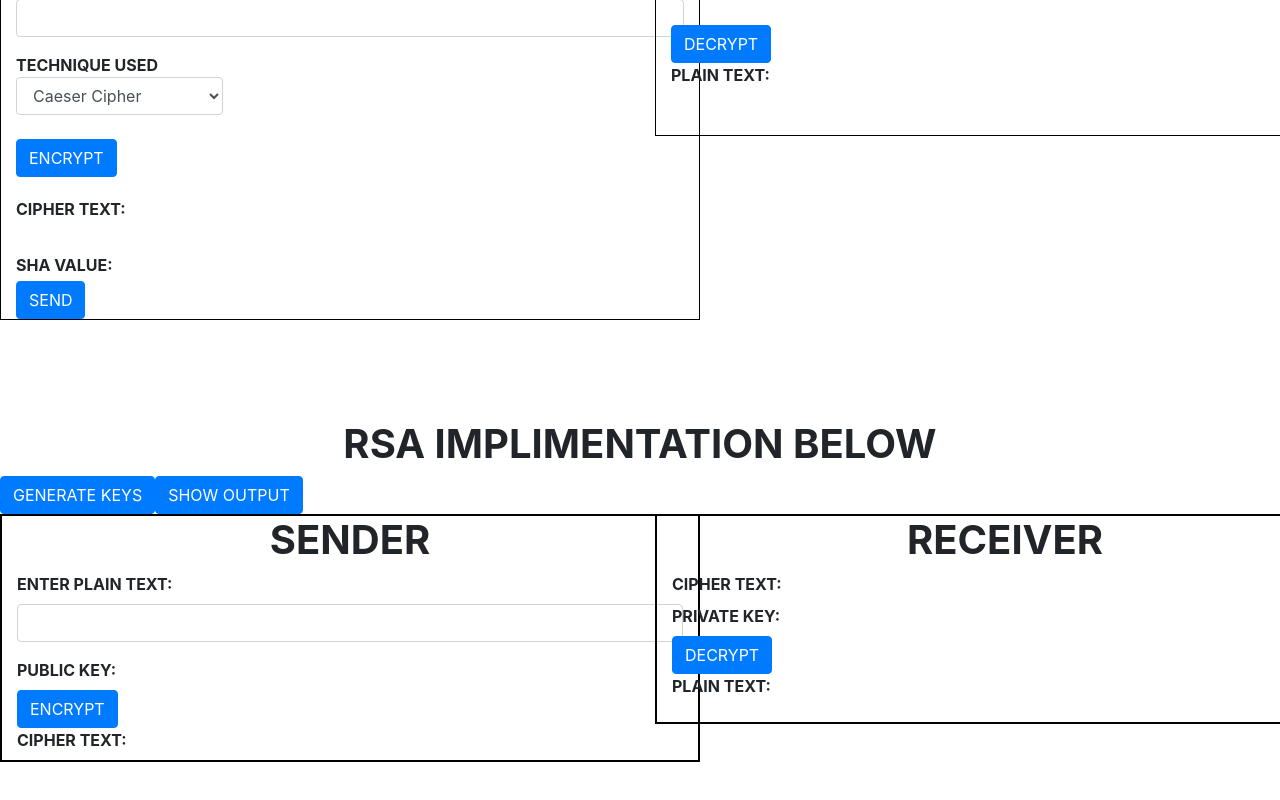
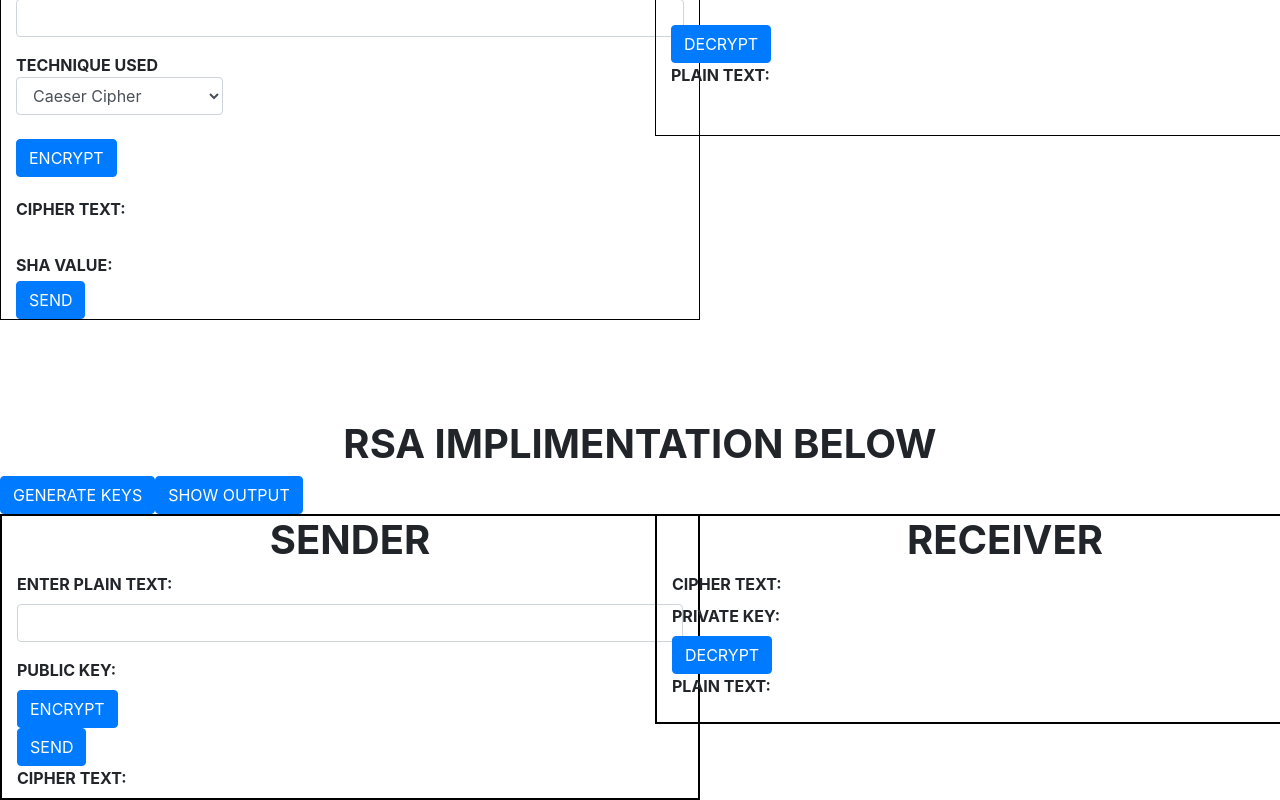
Before and after one commit to HarpreetSingh123-dev/crypto, a React (Create React App) app: page / in a window 1280 px wide. Shown: the part 256-1056 px from the top of the page. Before the commit the page ends 1018 px from the top, so only its background shows below. Built offline with nearby package versions, Linux system fonts and the light colour scheme.

Commit message:
rsa decrypt

```diff
--- a/src/App.js
+++ b/src/App.js
@@ -37,7 +37,8 @@ class App extends Component {
                         rsa_pri_key:'',
                         rsa_cipher_text:'',
                         rsa_decrypted_cipher:'',
-                        power:''
+                        power:'',
+                        rsa_receiver_cipher:''
                          }
 
        this.submit_for_encryption=this.submit_for_encryption.bind(this)
@@ -52,6 +53,8 @@ class App extends Component {
        this.rsa_text=this.rsa_text.bind(this)
 
        this.rsa_encryption=this.rsa_encryption.bind(this)
+       this.rsa_send=this.rsa_send.bind(this)
+       this.rsa_decrypt=this.rsa_decrypt.bind(this)
 }
 
 
@@ -1229,12 +1232,30 @@ rsa_encryption(event){
     var b =""
     b = bigInt(encodedMsg).modPow(e, n);
 
-    encrypted_message=b
-    console.log("encrypted message is"+ encrypted_message)
+    console.log("encrypted message in object is"+ b)
+    encrypted_message=b.value.toString()
+    console.log("encrypted message in string is"+ encrypted_message)
+
+
   }
+  this.setState({rsa_cipher_text:encrypted_message})
+  //console.log(typeof(encrypted_message)+"here is type")
 }
 
+rsa_send(event){
 
+  event.preventDefault()
+  this.setState({rsa_receiver_cipher:this.state.rsa_cipher_text})
+
+}
+
+rsa_decrypt(event){
+  event.preventDefault()
+  const bigInt = require('big-integer')
+var cipher = bigInt(this.state.rsa_receiver_cipher)
+console.log(cipher)
+
+}
   render() {
 
     return (
@@ -1284,6 +1305,8 @@ rsa_encryption(event){
               pub={this.state.rsapubkey}
               rsa_text_change={this.rsa_text}
               rsa_encrypt={this.rsa_encryption}
+              rsa_cipher={this.state.rsa_cipher_text}
+              rsa_send={this.rsa_send}
 
               ></RSA_SENDER>
          </div>
@@ -1293,6 +1316,8 @@ rsa_encryption(event){
              <RSA_RECEIVER
 
              pri={this.state.rsa_pri_key}
+             cipher={this.state.rsa_receiver_cipher}
+             decrypt={this.rsa_decrypt}
 
              ></RSA_RECEIVER>
          </div>
--- a/src/MAIN_DISPLAY/RSAreceiver.js
+++ b/src/MAIN_DISPLAY/RSAreceiver.js
@@ -14,7 +14,7 @@ function RSAreceiver(props) {
             <div class="form-group">
 
             <div>
-    <label for="rsa_cipher"><b>CIPHER TEXT:</b></label>
+    <label for="rsa_cipher"><b>CIPHER TEXT:</b>{props.cipher}</label>
             </div>
 
             <div>
@@ -25,7 +25,7 @@ function RSAreceiver(props) {
 
            <div>
 
-           <button  class="btn btn-primary" onClick={props.sender_submit}>DECRYPT</button>
+           <button  class="btn btn-primary" onClick={props.decrypt}>DECRYPT</button>
            </div>
 
            <div>
--- a/src/MAIN_DISPLAY/RSAsender.js
+++ b/src/MAIN_DISPLAY/RSAsender.js
@@ -26,7 +26,11 @@ function RSAsender(props) {
                         </div>
 
                         <div>
-                        <label for="rsa_cipher"><b>CIPHER TEXT:</b>{props.cipher_text}</label>
+                        <button  class="btn btn-primary" onClick={props.rsa_send}>SEND</button>
+                        </div>
+
+                        <div>
+                        <label for="rsa_cipher"><b>CIPHER TEXT:</b>{props.rsa_cipher}</label>
                         </div>
             </form>
             </div>
```
